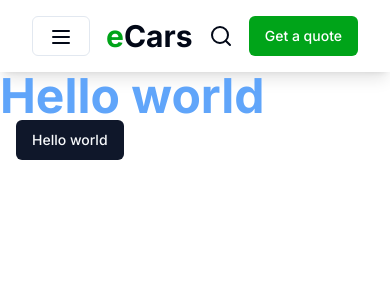
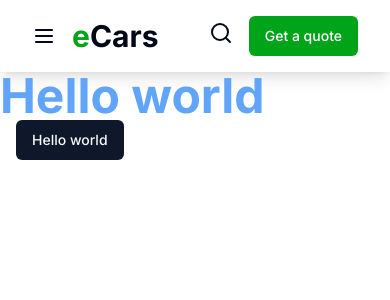
Before and after one commit to Md-FarhadHossain/eCars, a Next.js app: page / in a window 390 px wide. Shown: the top 300 px of the page. Built offline with nearby package versions, Linux system fonts and the light colour scheme.

Commit message:
search bar added on the navbar and it also mobile responsive

```diff
--- a/components/NavBar/MenuBar.tsx
+++ b/components/NavBar/MenuBar.tsx
@@ -20,12 +20,9 @@
   return (
     <Sheet>
       <SheetTrigger>
-        <Button
-          variant="outline"
-          className="lg:hidden md:block block md:mr-8 mr-4"
-        >
+        <div className="lg:hidden md:block block md:mr-8 mr-4">
           <Menu />
-        </Button>
+        </div>
       </SheetTrigger>
 
       {/* Shhet content */}
--- a/components/NavBar/NavBar.tsx
+++ b/components/NavBar/NavBar.tsx
@@ -3,6 +3,7 @@
 import React from "react";
 import { Button } from "../ui/button";
 import MenuBar from "./MenuBar";
+import SerarchBar from "./SearchBar";
 
 const NavBar = () => {
   const menus = [
@@ -20,11 +21,11 @@
         <div className="flex items-center">
           {/* Hamburger */}
 
-
           <MenuBar />
           {/* Logo */}
-          <div className="text-3xl font-bold"><span className="text-[#00a419]">e</span>Cars</div>
-
+          <div className="text-3xl font-bold">
+            <span className="text-[#00a419]">e</span>Cars
+          </div>
 
           {/* Menu Links */}
           <ul className="lg:flex md:hidden hidden">
@@ -40,7 +41,7 @@
         <div className="flex items-center">
           <ul className="flex items-center">
             <li className="mr-4">
-              <Search />
+              <SerarchBar />
             </li>
             <li className="mr-4 lg:block md:block hidden">
               <Heart />
--- /dev/null
+++ b/components/NavBar/SearchBar.tsx
@@ -0,0 +1,34 @@
+import { Search } from "lucide-react";
+import React from "react";
+import {
+  Sheet,
+  SheetContent,
+  SheetDescription,
+  SheetHeader,
+  SheetTrigger,
+} from "../ui/sheet";
+import { Input } from "../ui/input";
+
+const SearchBar = () => {
+  return (
+    <Sheet>
+      <SheetTrigger>
+        <Search />
+      </SheetTrigger>
+
+      <SheetContent className="lg:px-28 md:px-28 px-5" side="top">
+        {/* <SheetHeader>Hellow</SheetHeader> */}
+        <SheetDescription>
+          <div className="flex items-center">
+            <Input placeholder="Search" />
+            <div className="relative right-8">
+              <Search />
+            </div>
+          </div>
+        </SheetDescription>
+      </SheetContent>
+    </Sheet>
+  );
+};
+
+export default SearchBar;
--- /dev/null
+++ b/components/ui/input.tsx
@@ -0,0 +1,25 @@
+import * as React from "react"
+
+import { cn } from "@/lib/utils"
+
+export interface InputProps
+  extends React.InputHTMLAttributes<HTMLInputElement> {}
+
+const Input = React.forwardRef<HTMLInputElement, InputProps>(
+  ({ className, type, ...props }, ref) => {
+    return (
+      <input
+        type={type}
+        className={cn(
+          "flex h-10 w-full rounded-md border border-input bg-background px-3 py-2 text-sm ring-offset-background file:border-0 file:bg-transparent file:text-sm file:font-medium placeholder:text-muted-foreground focus-visible:outline-none focus-visible:ring-2 focus-visible:ring-ring focus-visible:ring-offset-2 disabled:cursor-not-allowed disabled:opacity-50",
+          className
+        )}
+        ref={ref}
+        {...props}
+      />
+    )
+  }
+)
+Input.displayName = "Input"
+
+export { Input }
```
Also changed, not shown: public/hero-image.png (added), 1 other file (tests, documents, lock files or other folders).
